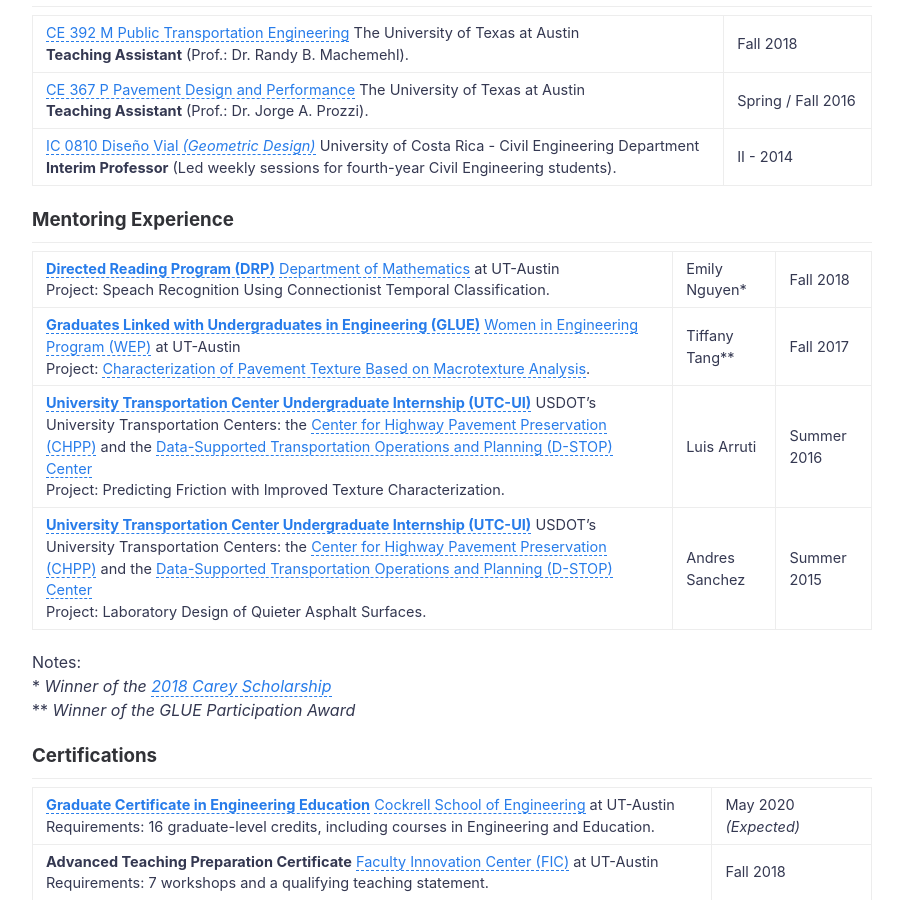
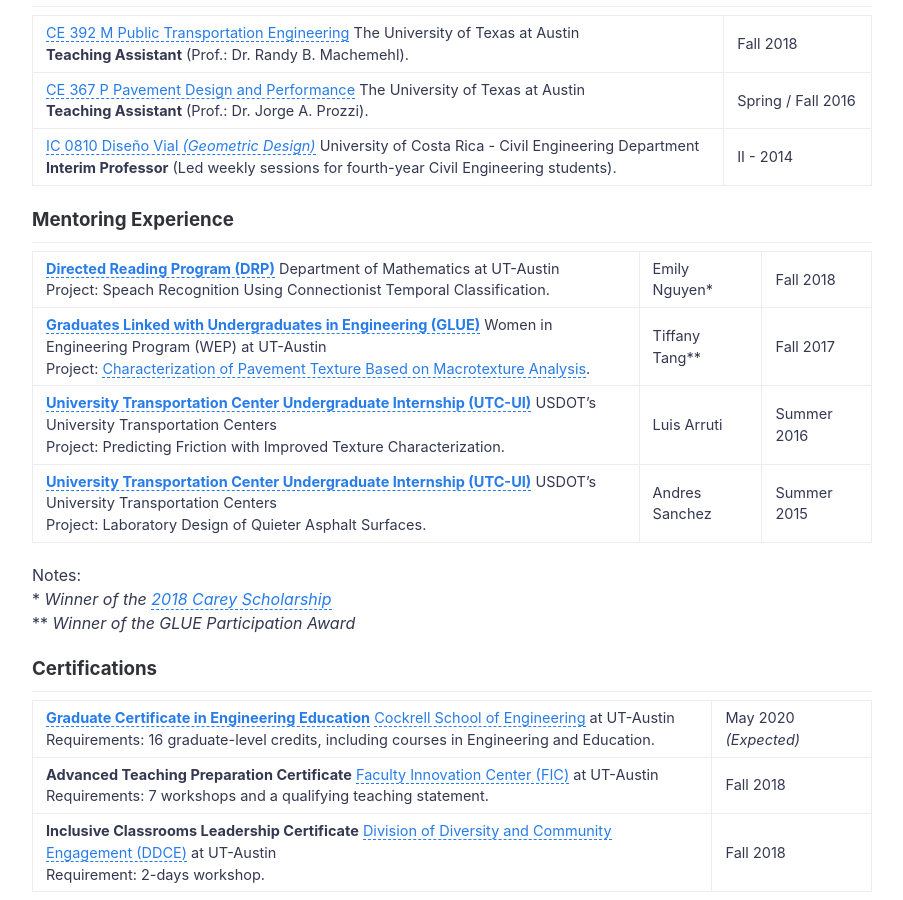
Before and after one commit to nzunigag/nzunigag.github.io, a Jekyll site: the page built from teaching.md, in a window 1280 px wide and 900 px high, scrolled down 507 px. Shown: the whole window, without its empty margins (188-1091 px from the left). Built offline with Jekyll 4.4.1, drawn with Linux system fonts in a browser that asks for light colours.

Commit message:
Update teaching.md

```diff
--- a/teaching.md
+++ b/teaching.md
@@ -20,10 +20,10 @@ ___
 ### Mentoring Experience
 ___
 
-<b>[Directed Reading Program (DRP)](https://web.ma.utexas.edu/users/drp/about.html)</b> [Department of Mathematics](https://www.ma.utexas.edu/) at UT-Austin<br> Project: Speach Recognition Using Connectionist Temporal Classification. | Emily Nguyen*  | Fall 2018<br>
-<b>[Graduates Linked with Undergraduates in Engineering (GLUE)](http://www.engr.utexas.edu/wep/career/glue)</b> [Women in Engineering Program (WEP)](http://www.engr.utexas.edu/wep) at UT-Austin<br> Project: [Characterization of Pavement Texture Based on Macrotexture Analysis](/downloads/2017_GLUE.pdf). | Tiffany Tang** | Fall 2017<br>
-<b>[University Transportation Center Undergraduate Internship (UTC-UI)](https://ctr.utexas.edu/research/d-stop/education/utc-undergraduate-internship/)</b> USDOT’s University Transportation Centers: the [Center for Highway Pavement Preservation (CHPP)](http://www.chpp.egr.msu.edu/) and the [Data-Supported Transportation Operations and Planning (D-STOP) Center](https://ctr.utexas.edu/research/d-stop/) <br> Project: Predicting Friction with Improved Texture Characterization. | Luis Arruti | Summer 2016<br>
-<b>[University Transportation Center Undergraduate Internship (UTC-UI)](https://ctr.utexas.edu/research/d-stop/education/utc-undergraduate-internship/)</b> USDOT’s University Transportation Centers: the [Center for Highway Pavement Preservation (CHPP)](http://www.chpp.egr.msu.edu/) and the [Data-Supported Transportation Operations and Planning (D-STOP) Center](https://ctr.utexas.edu/research/d-stop/)<br> Project: Laboratory Design of Quieter Asphalt Surfaces. | Andres Sanchez | Summer 2015
+<b>[Directed Reading Program (DRP)](https://web.ma.utexas.edu/users/drp/about.html)</b> Department of Mathematics at UT-Austin<br> Project: Speach Recognition Using Connectionist Temporal Classification. | Emily Nguyen*  | Fall 2018<br>
+<b>[Graduates Linked with Undergraduates in Engineering (GLUE)](http://www.engr.utexas.edu/wep/career/glue)</b> Women in Engineering Program (WEP) at UT-Austin<br> Project: [Characterization of Pavement Texture Based on Macrotexture Analysis](/downloads/2017_GLUE.pdf). | Tiffany Tang** | Fall 2017<br>
+<b>[University Transportation Center Undergraduate Internship (UTC-UI)](https://ctr.utexas.edu/research/d-stop/education/utc-undergraduate-internship/)</b> USDOT’s University Transportation Centers<br> Project: Predicting Friction with Improved Texture Characterization. | Luis Arruti | Summer 2016<br>
+<b>[University Transportation Center Undergraduate Internship (UTC-UI)](https://ctr.utexas.edu/research/d-stop/education/utc-undergraduate-internship/)</b> USDOT’s University Transportation Centers<br> Project: Laboratory Design of Quieter Asphalt Surfaces. | Andres Sanchez | Summer 2015
 
 Notes:<br>
 *<i>   Winner of the [2018 Carey Scholarship](https://www.ices.utexas.edu/about/news/531/)</i><br>
```
